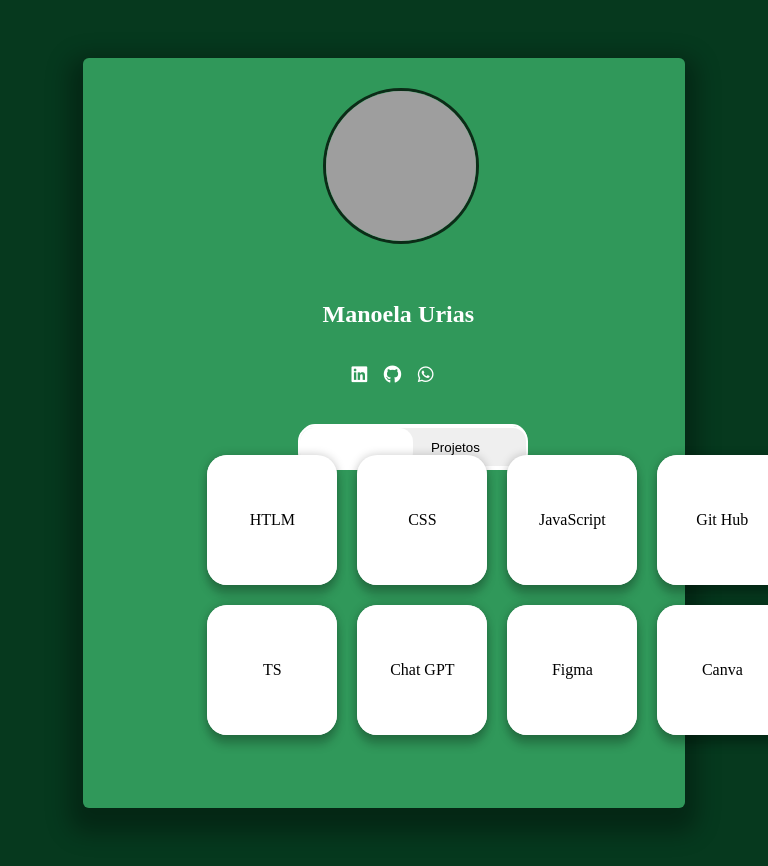
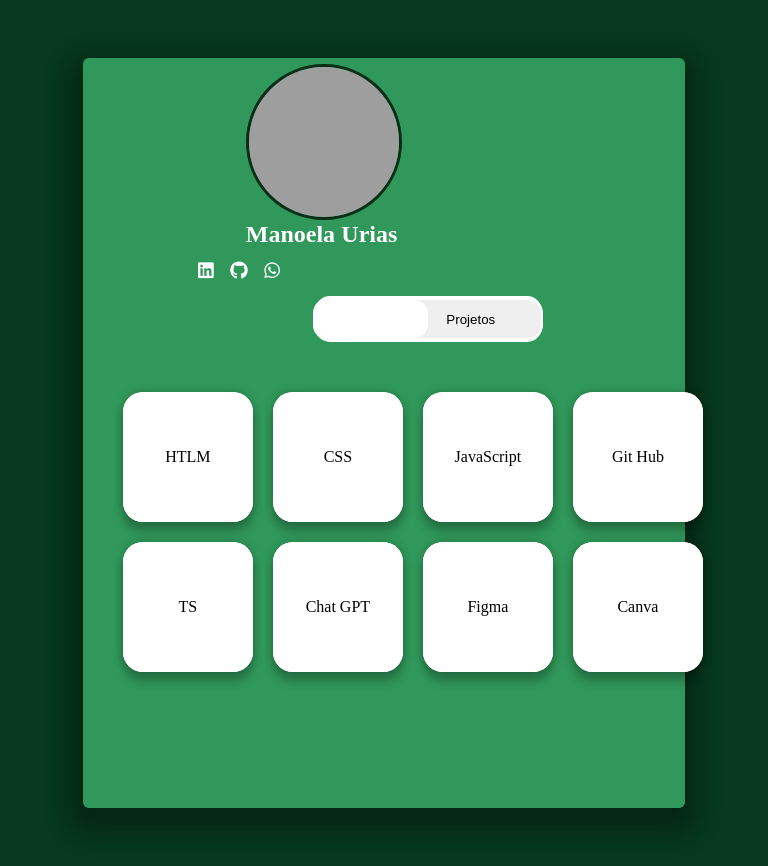
Before and after one commit to Uriasmanu/Portifolio, a plain HTML site: page index.html in a window 768 px wide. Drawn offline with Linux system fonts and the light colour scheme; grey boxes are pictures that could not be loaded; a web font is replaced by a local one.

Commit message:
Atualização do css para a tela mobile

```diff
--- a/style.css
+++ b/style.css
@@ -545,3 +545,78 @@ button{
 }
 
 }
+@media screen and (min-width: 412px) and (max-width: 914px) {
+
+    body{
+        background: #003519f9;
+        display: grid;
+        grid-template-columns: auto auto auto auto auto auto auto auto auto auto;
+        grid-template-rows: 50px 50px 50px 50px 50px 50px 50px 50px 50px 50px 50px 50px 50px 50px 50px 50px x;
+    }
+    .fundo{
+
+        background: #329b5cf9;
+        box-shadow: -1px 12px 23px 13px rgb(0 0 0 / 32%);
+        border-radius: 6px;
+        grid-column-start: 2;
+        grid-column-end: 10;
+        grid-row-start: 2;
+        grid-row-end: 17;
+    }
+
+    .foto .imagem{
+        border: solid #0b2916f9;
+        border-radius: 50%;
+        width: 150px;
+        height: 150px;
+        position: absolute;
+        left: 32%;
+        top: 8%;
+    }
+
+    .nome{
+        color: white;
+        font-family: 'Noto Rashi Hebrew', serif;
+        position: absolute;
+        left: 32%;
+        top: 25%;
+    }
+
+    .contatos{
+        color: white;
+        position: absolute;
+        left: 25%;
+        top: 32%;
+        font-size: 18px;
+    }
+    .clique{
+    position: absolute;
+    top: 37%;
+    left: 41%;
+    width: 223px;
+    height: 42px;
+    border: 2px solid #fff;
+    border-radius: 15px;
+    cursor: pointer;
+    display: flex;
+    flex-wrap: nowrap;
+    justify-content: space-around;
+    align-items: center;
+}
+
+.skills{
+
+    position: absolute;
+    top: 49%;
+    left: 16%;
+    display: grid;
+    grid-template-columns: repeat(4, 1fr);
+    gap: 20px;
+    width: 560px;
+    height: 232px;
+    justify-items: center;
+    align-items: center;
+
+}
+
+    }
```
